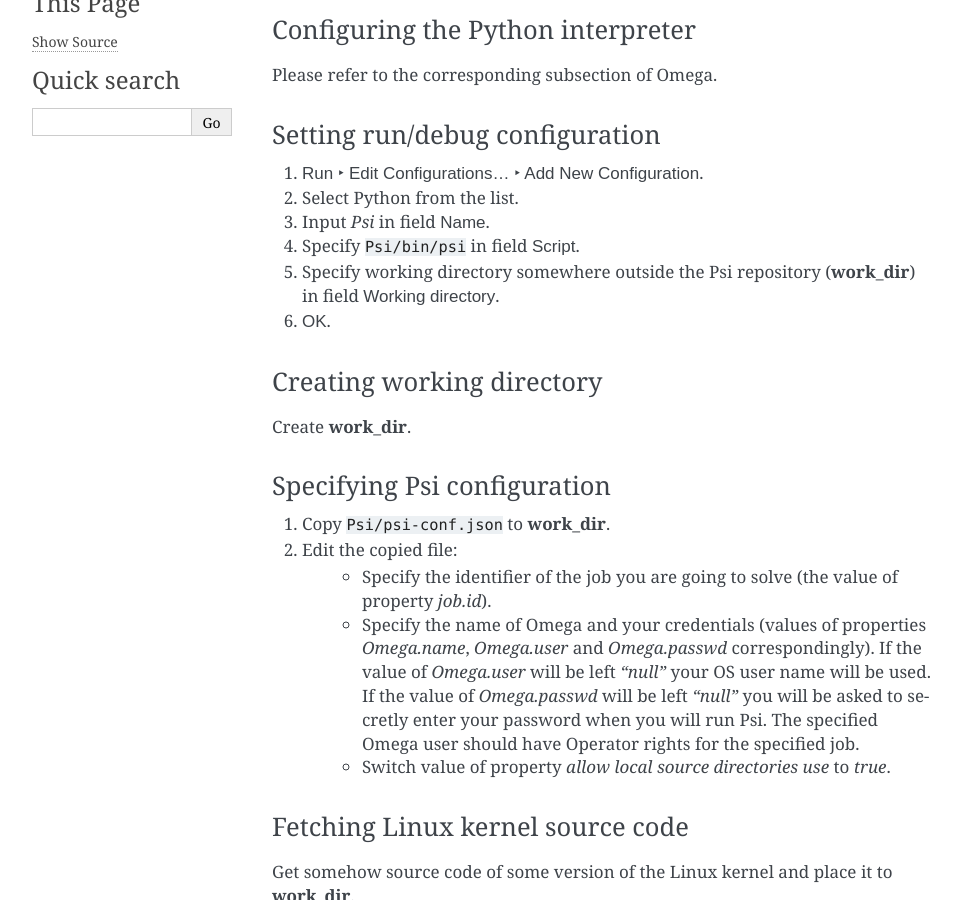
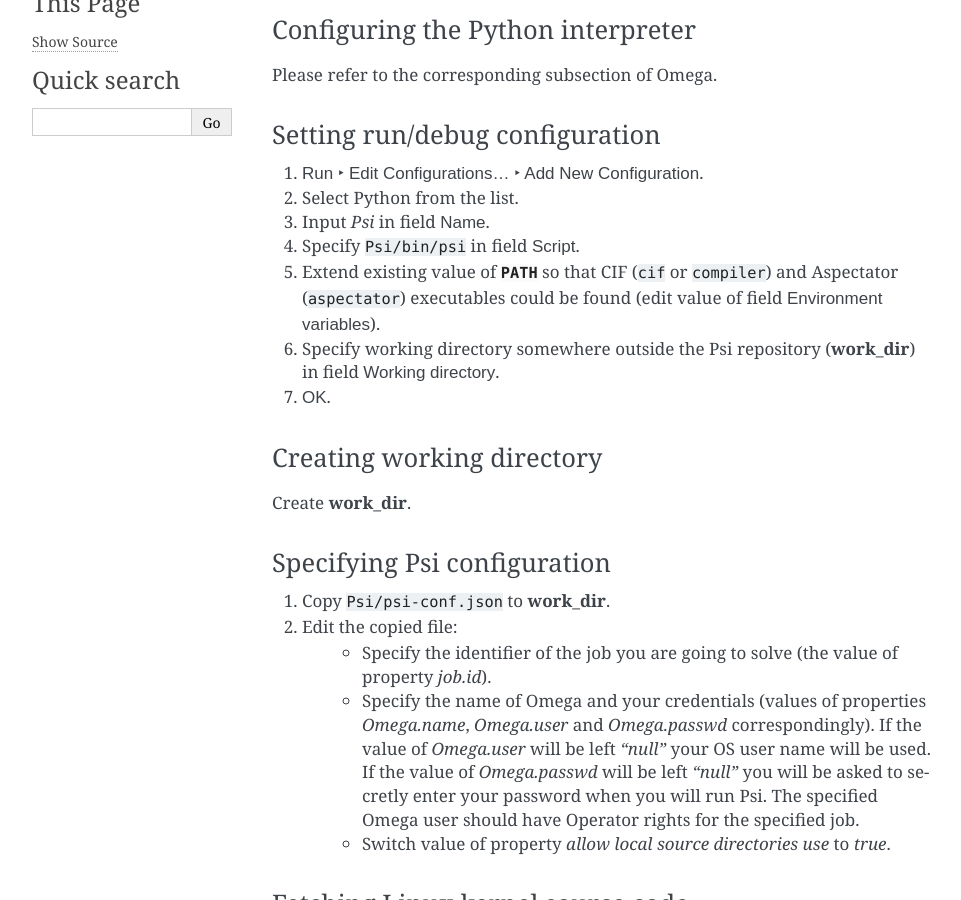
Before and after one commit to ldv-klever/klever, a Sphinx documentation site: the page built from Psi/docs/dev.rst, in a window 1280 px wide and 900 px high, scrolled down 539 px. Shown: the whole window, without its empty margins (148-1109 px from the left). Built offline with Sphinx 7.4.7, drawn with Linux system fonts in a browser that asks for light colours.

Commit message:
Use Aspectator to build the Linux kernel

```diff
--- a/Psi/docs/dev.rst
+++ b/Psi/docs/dev.rst
@@ -33,6 +33,8 @@
 #. Select Python from the list.
 #. Input *Psi* in field :guilabel:`Name`.
 #. Specify :file:`Psi/bin/psi` in field :guilabel:`Script`.
+#. Extend existing value of :envvar:`PATH` so that CIF (:file:`cif` or :file:`compiler`) and Aspectator
+   (:file:`aspectator`) executables could be found (edit value of field :guilabel:`Environment variables`).
 #. Specify working directory somewhere outside the Psi repository (**work_dir**) in field :guilabel:`Working directory`.
 #. :menuselection:`OK`.
 
--- a/Psi/docs/reqs.rst
+++ b/Psi/docs/reqs.rst
@@ -5,6 +5,7 @@
 
 * `Python 3.4.x <https://www.python.org/>`_.
 * Omega.
+* CIF.
 
 To build this documentation you need:
 
```
Also changed, not shown: 1 other file.
